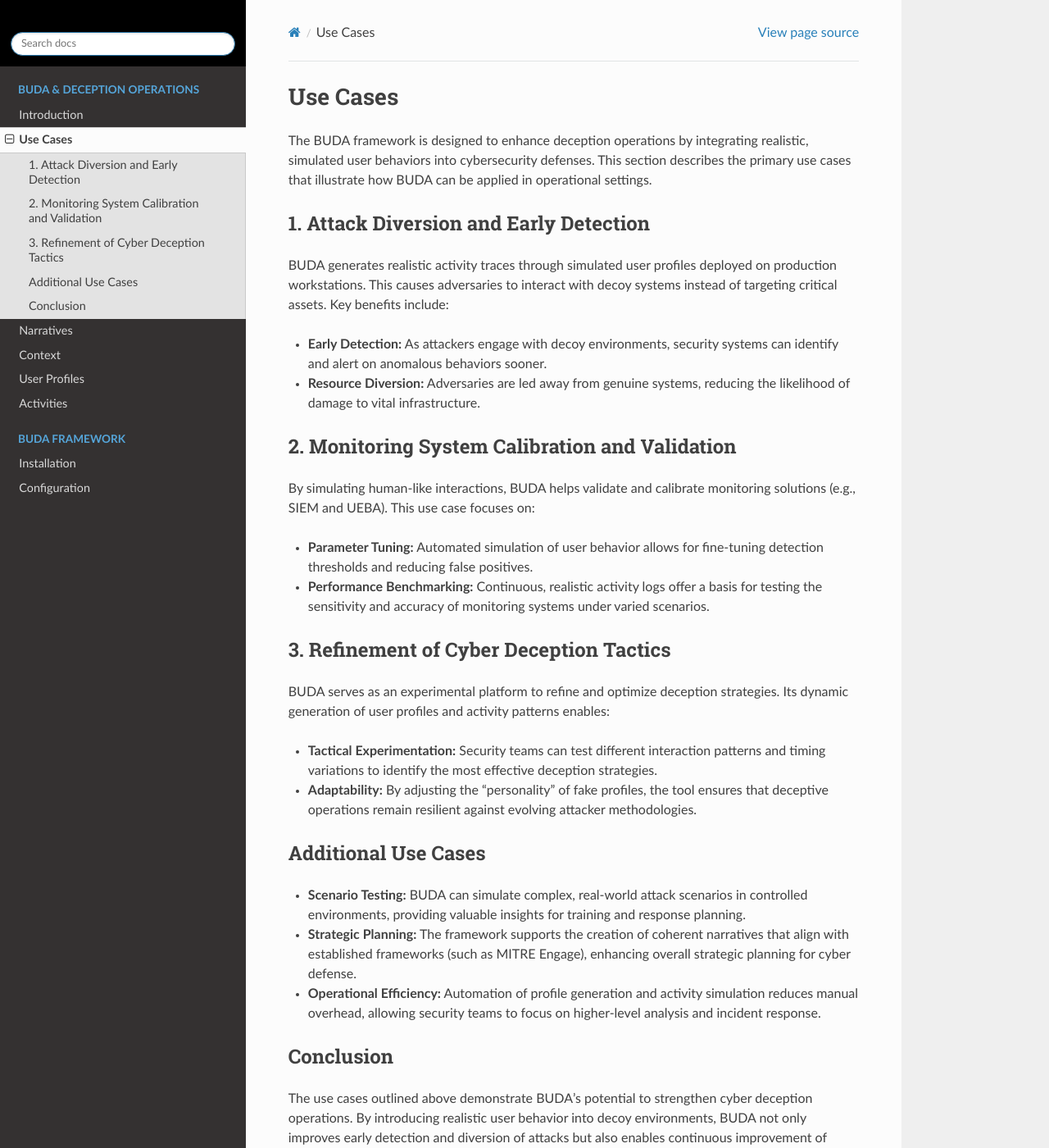
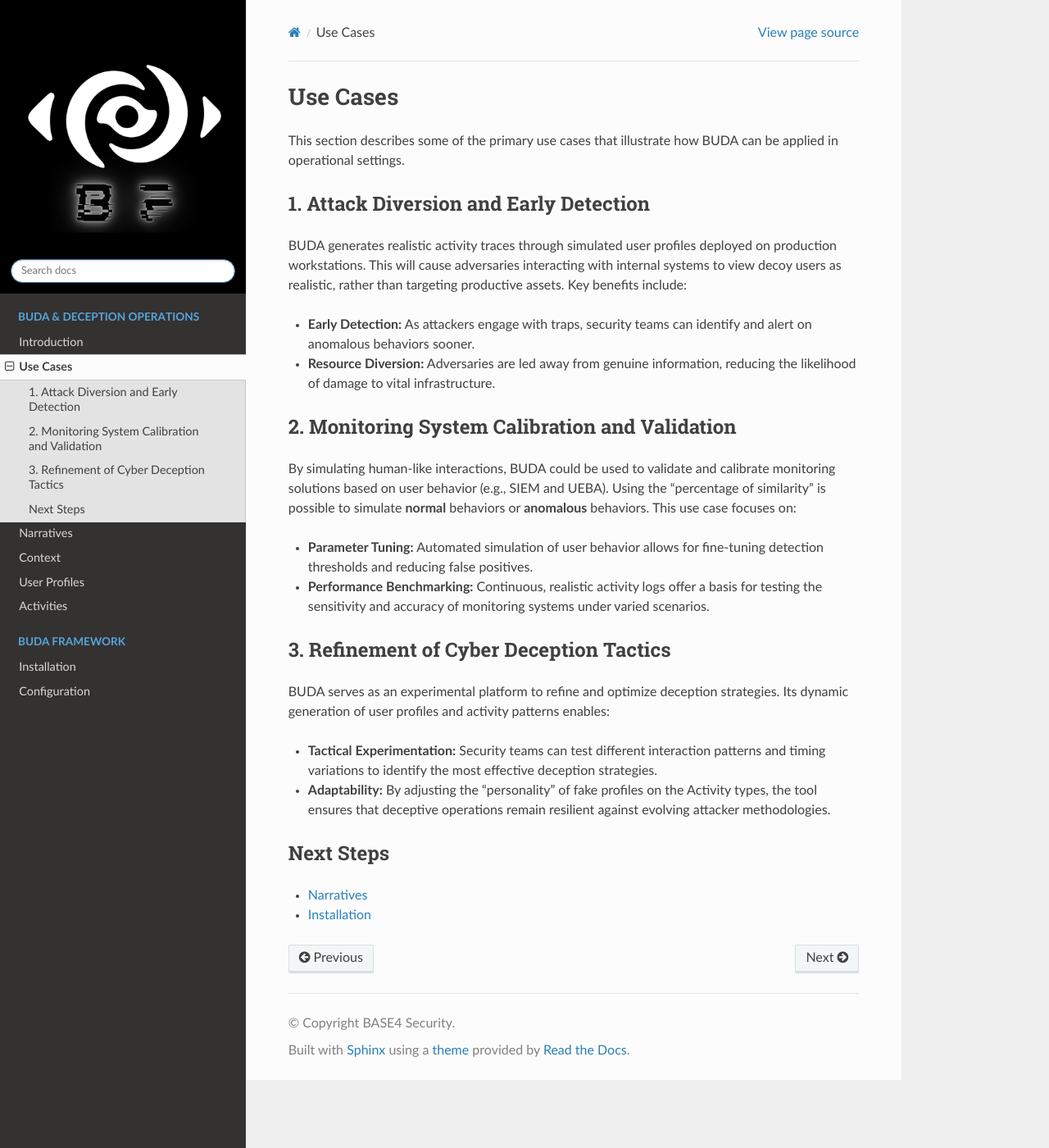
Before and after one commit to Base4Security/BUDA, a Sphinx documentation site: the page built from docs/UseCases.rst, in a window 1280 px wide and 1400 px high. Shown: the whole window at 82% size. Built offline with Sphinx 7.4.7 and the Read the Docs theme 3.1.0, drawn with Linux system fonts in a browser that asks for light colours; some of the changed text lies outside the part shown.

Commit message:
Working with docs

```diff
--- a/docs/Narratives.rst
+++ b/docs/Narratives.rst
@@ -3,7 +3,7 @@
 
 Overview
 --------
-In the BUDA framework, narratives are the backbone of every deception operation. They provide the strategic context and guidelines that shape the behavior of simulated user profiles and decoy assets. A well-defined narrative not only guides the automated generation of activities but also helps align the simulation with real-world.
+In BUDA framework, narratives are the backbone of every deception operation. They provide the strategic context and guidelines that shape the behavior of simulated user profiles and decoy assets. A well-defined narrative not only guides the automated generation of activities but also helps align the simulation with real-world.
 
 Key Components
 --------------
--- a/docs/UseCases.rst
+++ b/docs/UseCases.rst
@@ -1,18 +1,18 @@
 Use Cases
 =========
 
-The BUDA framework is designed to enhance deception operations by integrating realistic, simulated user behaviors into cybersecurity defenses. This section describes the primary use cases that illustrate how BUDA can be applied in operational settings.
+This section describes some of the primary use cases that illustrate how BUDA can be applied in operational settings.
 
 1. Attack Diversion and Early Detection
 -----------------------------------------
-BUDA generates realistic activity traces through simulated user profiles deployed on production workstations. This causes adversaries to interact with decoy systems instead of targeting critical assets. Key benefits include:
+BUDA generates realistic activity traces through simulated user profiles deployed on production workstations. This will cause adversaries interacting with internal systems to view decoy users as realistic, rather than targeting productive assets. Key benefits include:
 
-- **Early Detection:** As attackers engage with decoy environments, security systems can identify and alert on anomalous behaviors sooner.
-- **Resource Diversion:** Adversaries are led away from genuine systems, reducing the likelihood of damage to vital infrastructure.
+- **Early Detection:** As attackers engage with traps, security teams can identify and alert on anomalous behaviors sooner.
+- **Resource Diversion:** Adversaries are led away from genuine information, reducing the likelihood of damage to vital infrastructure.
 
 2. Monitoring System Calibration and Validation
 -------------------------------------------------
-By simulating human-like interactions, BUDA helps validate and calibrate monitoring solutions (e.g., SIEM and UEBA). This use case focuses on:
+By simulating human-like interactions, BUDA could be used to validate and calibrate monitoring solutions based on user behavior (e.g., SIEM and UEBA). Using the "percentage of similarity" is possible to simulate **normal** behaviors or **anomalous** behaviors. This use case focuses on:
 
 - **Parameter Tuning:** Automated simulation of user behavior allows for fine-tuning detection thresholds and reducing false positives.
 - **Performance Benchmarking:** Continuous, realistic activity logs offer a basis for testing the sensitivity and accuracy of monitoring systems under varied scenarios.
@@ -22,14 +22,9 @@
 BUDA serves as an experimental platform to refine and optimize deception strategies. Its dynamic generation of user profiles and activity patterns enables:
 
 - **Tactical Experimentation:** Security teams can test different interaction patterns and timing variations to identify the most effective deception strategies.
-- **Adaptability:** By adjusting the “personality” of fake profiles, the tool ensures that deceptive operations remain resilient against evolving attacker methodologies.
+- **Adaptability:** By adjusting the “personality” of fake profiles on the Activity types, the tool ensures that deceptive operations remain resilient against evolving attacker methodologies.
 
-Additional Use Cases
---------------------
-- **Scenario Testing:** BUDA can simulate complex, real-world attack scenarios in controlled environments, providing valuable insights for training and response planning.
-- **Strategic Planning:** The framework supports the creation of coherent narratives that align with established frameworks (such as MITRE Engage), enhancing overall strategic planning for cyber defense.
-- **Operational Efficiency:** Automation of profile generation and activity simulation reduces manual overhead, allowing security teams to focus on higher-level analysis and incident response.
-
-Conclusion
-----------
-The use cases outlined above demonstrate BUDA’s potential to strengthen cyber deception operations. By introducing realistic user behavior into decoy environments, BUDA not only improves early detection and diversion of attacks but also enables continuous improvement of monitoring systems and tactical adjustments in response to emerging threats.
+Next Steps
+---------------
+- :doc:`Narratives`
+- :doc:`Installation`
```
Also changed, not shown: docs/Installation.rst (+17 -10 lines), docs/Introduction.rst (+9 -10 lines), docs/images/logo.png (added), docs/images/schema.png (added), 1 other file.
